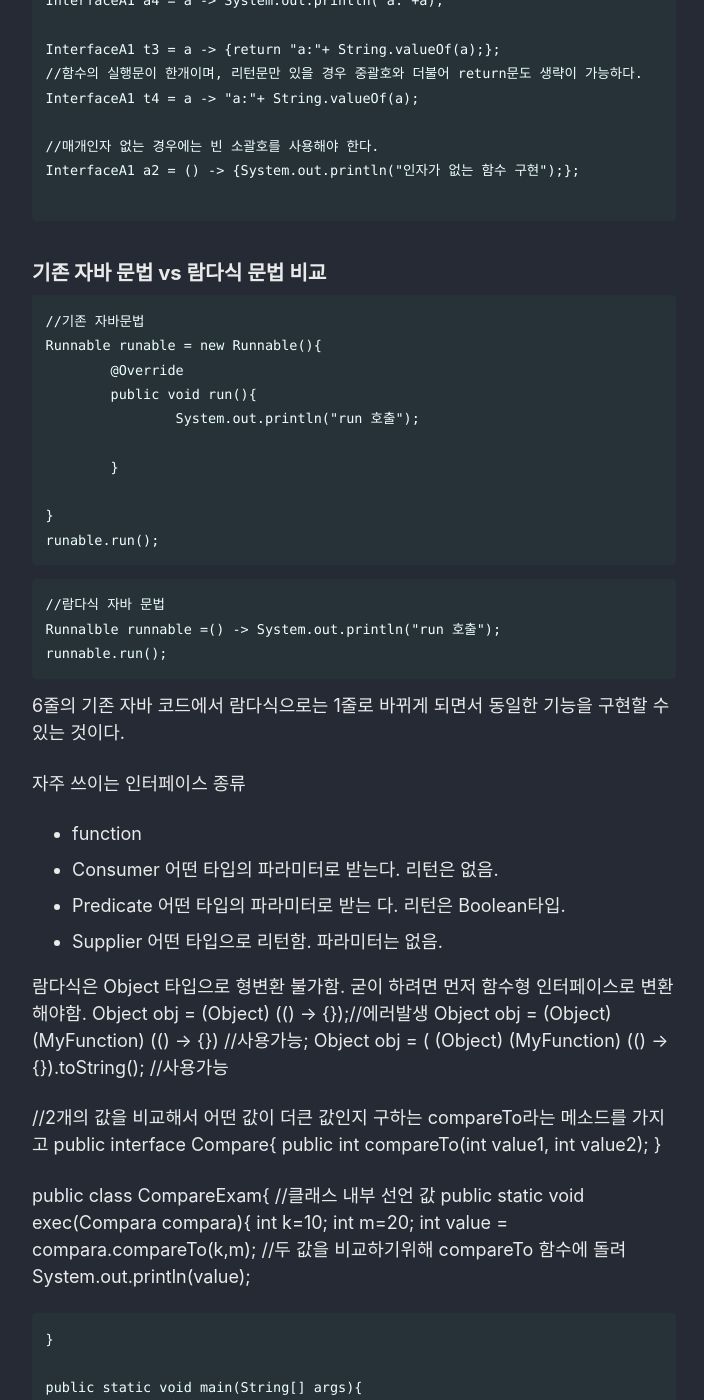
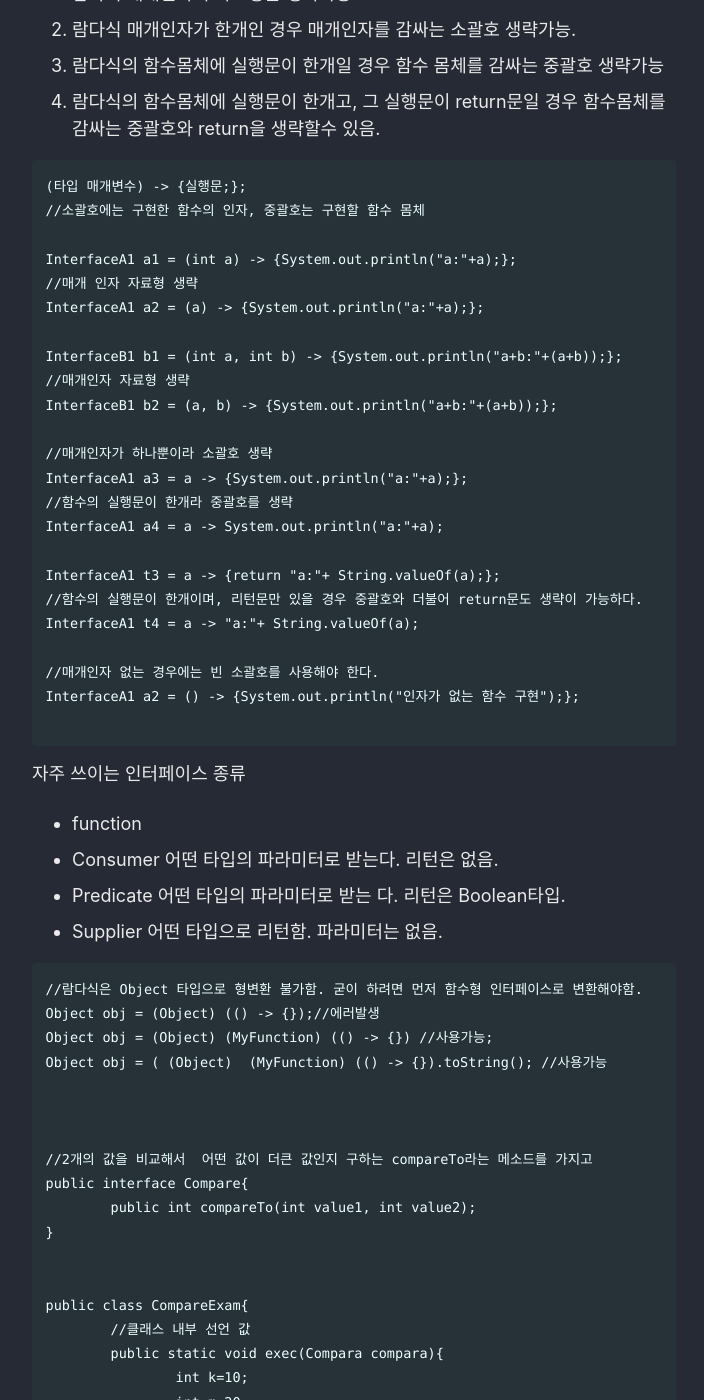
Before and after one commit to ldk-hub/ldk-hub.github.io, a Jekyll site: the page built from _posts/2020-04-20-java_lambda.md, in a window 1280 px wide and 1400 px high, scrolled down 1192 px. Shown: the whole window, without its empty margins (286-990 px from the left). Built offline with Jekyll 4.4.1, drawn with Linux system fonts in a browser that asks for light colours; cached includes are drawn as plain includes; nearby versions of some CDN libraries; a script that is not in the unit is left out; comment, search, counter and statistics services are not loaded; some of the changed text lies outside the part shown.

Commit message:
Update 2020-04-20-java_lambda.md

````diff
--- a/_posts/2020-04-20-java_lambda.md
+++ b/_posts/2020-04-20-java_lambda.md
@@ -17,8 +17,8 @@ draft: "no"
 toc: true
 ---
 
-1. 람다
-2. 스트림
+1. lambda
+2. stream
 3. LocalDateTime
 4. Optional (orElse, orElseGet)
 
@@ -29,6 +29,28 @@ toc: true
 ## 람다 표현식
 
 함수형 프로그래밍 문법적 표현방식 기법 JDK 1.8 Ver 이상부터 사용할 수 있움
+
+### 기존 자바 문법 vs 람다식 문법 비교
+```
+//기존 자바문법
+Runnable runable = new Runnable(){
+	@Override
+	public void run(){
+		System.out.println("run 호출");
+
+	}
+
+}
+runable.run();
+```
+
+```
+//람다식 자바 문법
+Runnalble runnable =() -> System.out.println("run 호출");
+runnable.run();
+```
+6줄의 기존 자바 코드에서 람다식으로는 1줄로 바뀌게 되면서 동일한 기능을 구현할 수 있는 것이다.
+
 
 ```
 //함수형 인터페이스라하며,1개의 추상 메소드를 갖고 있는 인터페이스를 뜻함. 1개이상 선언하면 안됨 오류남.
@@ -68,29 +90,6 @@ InterfaceA1 a2 = () -> {System.out.println("인자가 없는 함수 구현");};
 
 ```
 
-
-### 기존 자바 문법 vs 람다식 문법 비교
-```
-//기존 자바문법
-Runnable runable = new Runnable(){
-	@Override
-	public void run(){
-		System.out.println("run 호출");
-
-	}
-
-}
-runable.run();
-```
-
-```
-//람다식 자바 문법
-Runnalble runnable =() -> System.out.println("run 호출");
-runnable.run();
-```
-6줄의 기존 자바 코드에서 람다식으로는 1줄로 바뀌게 되면서 동일한 기능을 구현할 수 있는 것이다.
-
-
 자주 쓰이는 인터페이스 종류
  - function<T>
  - Consumer<T>  어떤 타입의 파라미터로 받는다. 리턴은 없음.
@@ -99,7 +98,8 @@ runnable.run();
 
 
 
-람다식은 Object 타입으로 형변환 불가함. 굳이 하려면 먼저 함수형 인터페이스로 변환해야함.
+```
+//람다식은 Object 타입으로 형변환 불가함. 굳이 하려면 먼저 함수형 인터페이스로 변환해야함.
 Object obj = (Object) (() -> {});//에러발생
 Object obj = (Object) (MyFunction) (() -> {}) //사용가능;
 Object obj = ( (Object)  (MyFunction) (() -> {}).toString(); //사용가능
@@ -127,6 +127,7 @@ public class CompareExam{
 	}
 
 }
+```
 
 
 
````
